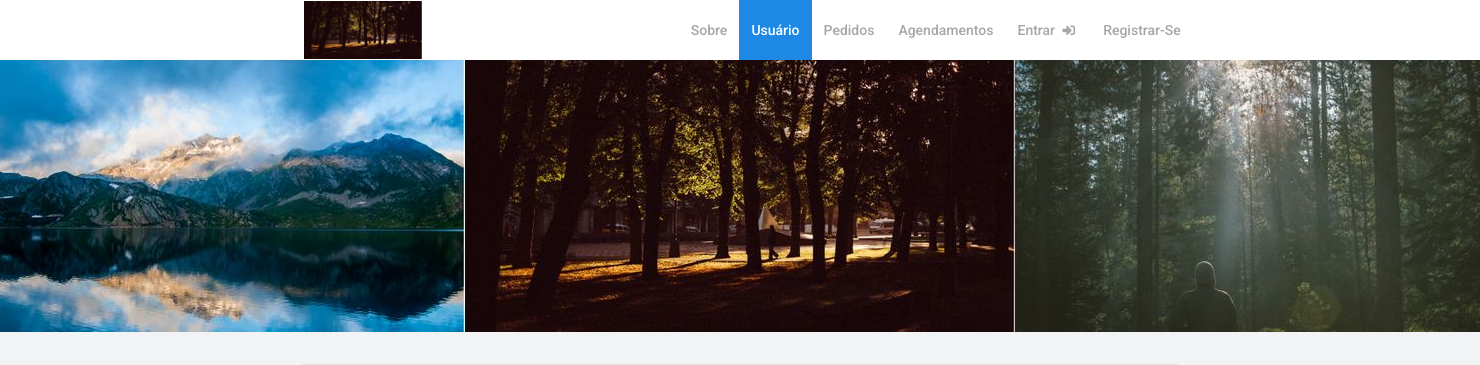
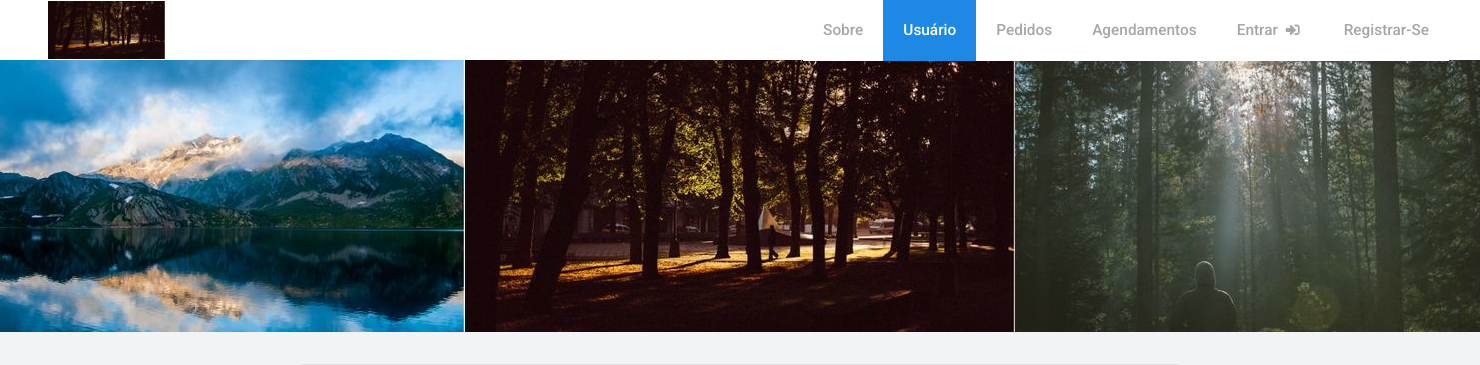
Before and after one commit to Gustavo-Leonart/project-ifpr, a PHP site: page / in a window 1480 px wide; the page is wider, and only the part inside the window is pictured. Shown: the top 365 px of that part. Run offline with PHP 8.4, Linux system fonts and the light colour scheme; some libraries are stand-ins or nearby versions.

Commit message:
ajustes barra de navegação

```diff
--- a/projeto-ifpr/software/css/navigationbar.css
+++ b/projeto-ifpr/software/css/navigationbar.css
@@ -31,6 +31,10 @@
 }
 .dropdown{
     margin-right: 16px;
+    flex: auto;
+    display: flex;
+    justify-content: flex-end;
+    align-items: center;
 }
 .dropdown-menu{
     padding: 0!important;
@@ -69,10 +73,10 @@
 }
 .menu__item > a,
 .button__modal{
-    padding: 20px 12px !important;
+    padding: 20px!important;
     color: rgba(0, 0, 0, 0.35) !important;
     font-weight: 500 !important;
-    font-size: 1em;
+    font-size: 1.1em;
     background-color: transparent;
     border: none;
 }
```
